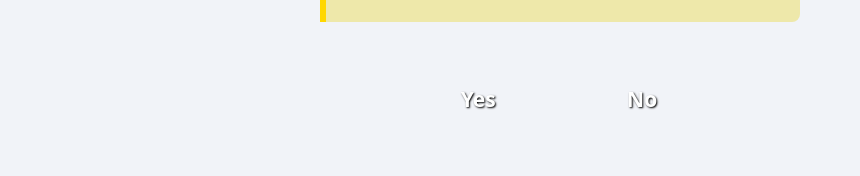
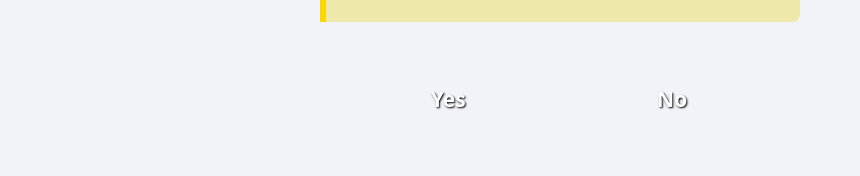
Before and after one commit to mattbrannon/mattbrannon.dev, a Next.js app: page /apps/monty-hall in a window 1280 px wide. Shown: the part 776-952 px from the top of the page, without its empty margins (0-860 px from the left). Built offline with nearby package versions, Linux system fonts and the light colour scheme; a web font is replaced by a local one.

Commit message:
add InvertedButton component

```diff
--- a/components/Button.js
+++ b/components/Button.js
@@ -8,28 +8,36 @@ export default function Button({ children, ...props }) {
   );
 }
 
-// outer_radius = inner_radius + gap_between_elements / 2;
+export function InvertedButton({ children, ...props }) {
+  return (
+    <InvertedWrapper {...props}>
+      <InnerButton {...props}>{children}</InnerButton>
+    </InvertedWrapper>
+  );
+}
+
 const Wrapper = styled.button`
-  --background: var(--pink-main);
-  --hover: var(--pink3);
-  --focus: var(--pink4);
-  --shadow: var(--pink0);
-
+  --innerBg: var(--pinkBg);
+  --innerHover: var(--pinkHover);
+  --innerFocus: var(--pinkFocus);
+  --innerShadow: var(--pinkShadow);
+  --outerShadow: var(--pinkBg);
+  --outline: white;
   padding: 3px 3px;
   border-radius: 10px;
   border: none;
   min-width: 140px;
-
-  font-family: system-ui;
+  max-width: 200px;
+  width: 100%;
+  font-family: system-ui, sans-serif;
   color: white;
   background: transparent;
   outline: none;
   text-shadow: 1px 1px 2px black;
-
   &:focus,
   &:active {
-    box-shadow: 0 0 0 1px var(--background);
-    background: white;
+    box-shadow: 0 0 0 1px var(--outerShadow);
+    background: var(--outline);
   }
   &:hover {
     cursor: pointer;
@@ -43,14 +51,23 @@ const InnerButton = styled.span`
   font-weight: 700;
   border-radius: 8px;
   border: none;
-  box-shadow: 0 0 0 1px var(--shadow);
-  background: var(--background);
-
+  box-shadow: 0 0 0 1px var(--innerShadow);
+  background: var(--innerBg);
   &:hover {
-    background: var(--hover);
+    background: var(--innerHover);
   }
   &:focus,
   &:active {
-    background: var(--focus);
+    background: var(--innerFocus);
   }
 `;
+
+const InvertedWrapper = styled(Wrapper)`
+  --innerBg: var(--tealBg);
+  --innerHover: var(--tealHover);
+  --innerFocus: var(--tealFocus);
+  --innerShadow: var(--tealShadow);
+  --outerShadow: var(--tealBg);
+
+  transition: opacity 0.15s ease-in-out;
+`;
```
